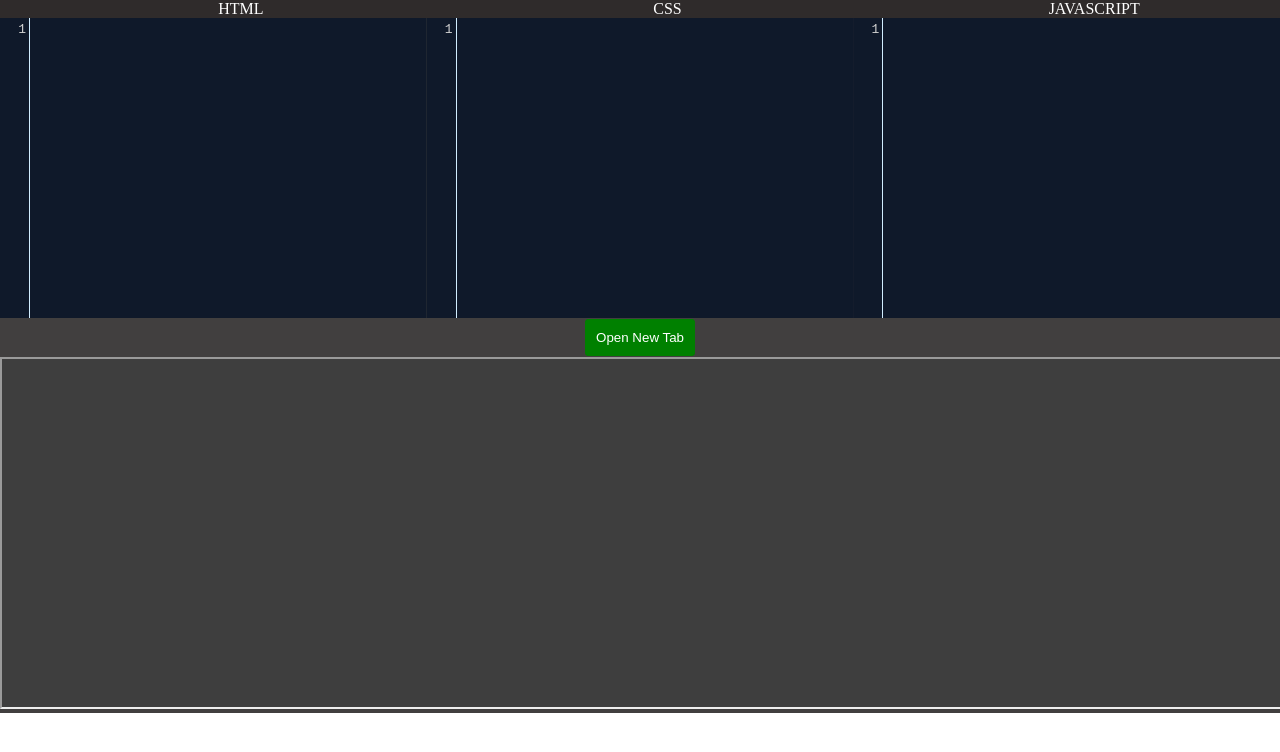
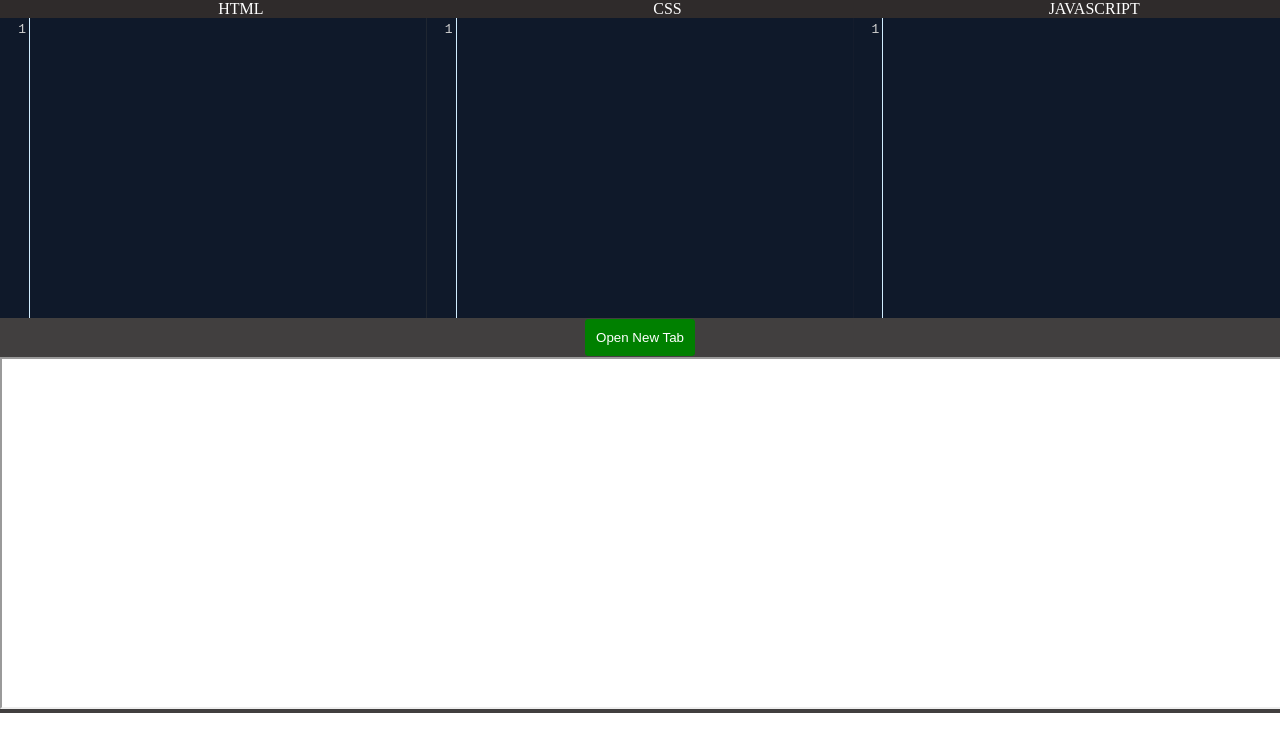
Before and after one commit to Vishal7100jain/CodeEditor, a plain HTML site: page codeIndex.html in a window 1280 px wide. Drawn offline with Linux system fonts and the light colour scheme.

Commit message:
Changes for output tab

```diff
--- a/style.css
+++ b/style.css
@@ -54,7 +54,7 @@ button>a {
 
 #Output {
   width: 100%;
-  background-color: #3e3e3e;
+  background-color: white;
   color: black;
   height: 43.5vh;
 }
```
